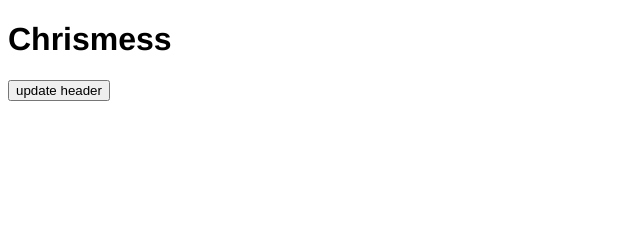
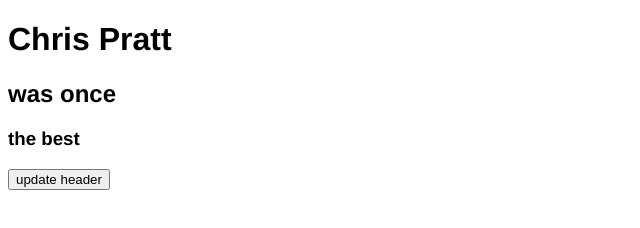
Before and after one commit to KendallNicholson316/chrismess, a plain HTML site: page index.html in a window 1280 px wide. Shown: the whole page, without its empty margins (0-640 px from the left). Drawn offline with Linux system fonts and the light colour scheme.

Commit message:
added multiple headers

```diff
--- a/index.html
+++ b/index.html
@@ -8,9 +8,11 @@
 			  <link rel="stylesheet" type="text/css" media="screen" href="index.css" />
 	</head>
 	<body>
-		  <h1>Chrismess</h1>
+		<h1 class="header">Chris Pratt</h1>
+		<h2 class="header">was once</h2>
+		<h3 class="header">the best</h3>
 
-		  <button>update header</button>
+		 <button>update header</button>
 
 		    <script src="index.js"></script>
 	</body>
```
